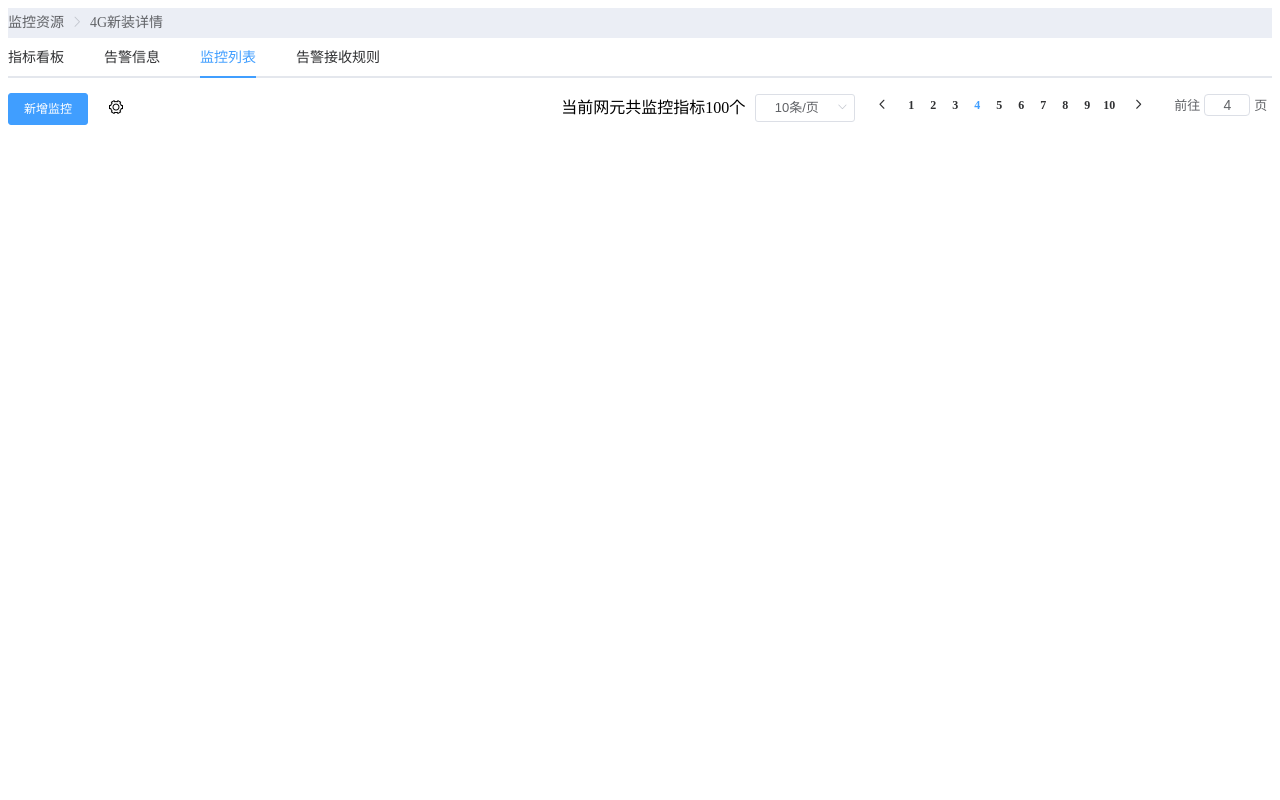
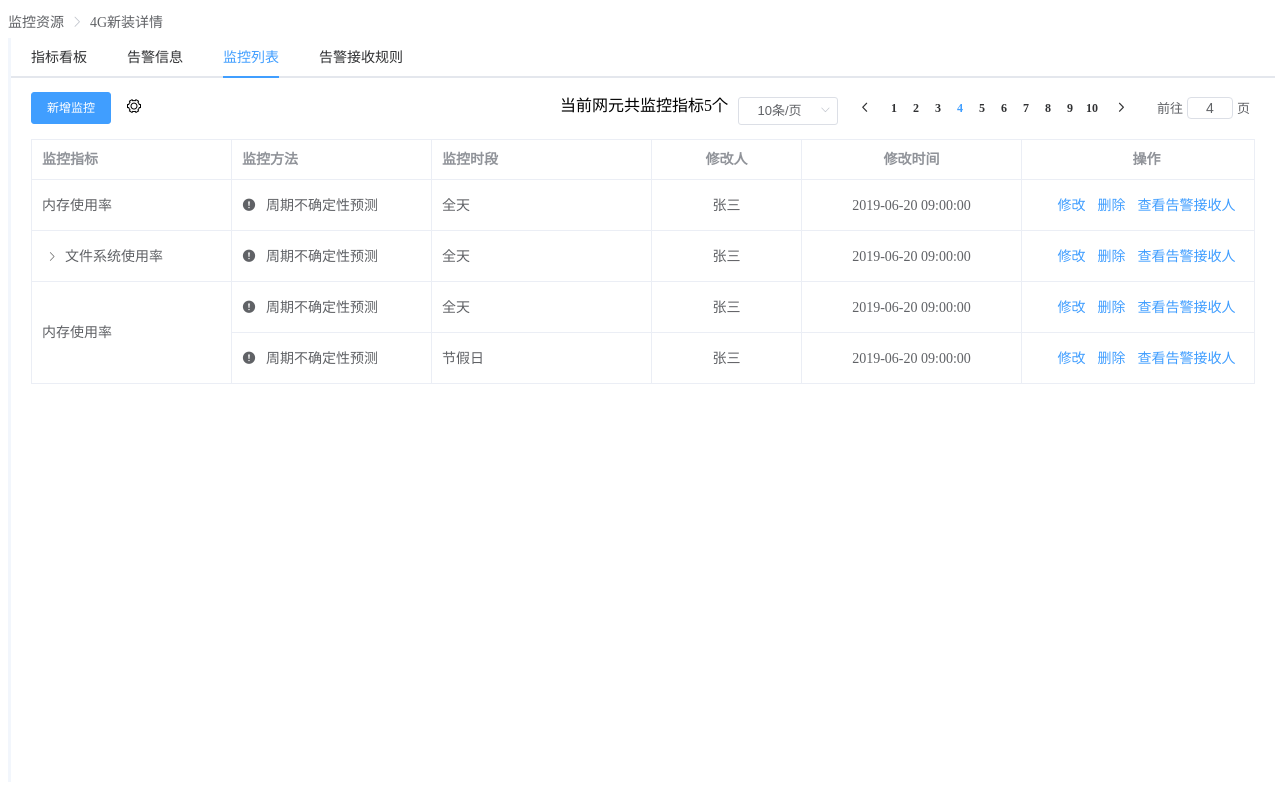
Before and after one commit to zzzzjt/myproject1, a Vue app: page /#/New_4G in a window 1280 px wide. Built offline with nearby package versions, Linux system fonts and the light colour scheme.

Commit message:
添加表格后

```diff
--- a/package.json
+++ b/package.json
@@ -10,6 +10,8 @@
   "dependencies": {
     "core-js": "^3.6.5",
     "element-ui": "^2.13.2",
+    "node-sass": "^4.14.1",
+    "sass-loader": "^10.0.0",
     "vue": "^2.6.11",
     "vue-router": "^3.4.3"
   },
--- a/src/App.vue
+++ b/src/App.vue
@@ -1,16 +1,19 @@
 <template>
   <div id="app">
-    <Home />
+    <div>
+      <el-breadcrumb separator-class="el-icon-arrow-right" style="line-height:30px">
+        <el-breadcrumb-item>监控资源</el-breadcrumb-item>
+        <el-breadcrumb-item :to="{ path: '/New_4G' }">4G新装详情</el-breadcrumb-item>
+      </el-breadcrumb>
+      <router-view />
+    </div>
   </div>
 </template>
 
 <script>
-import Home from "./components/Home.vue";
-
 export default {
-  name: "App",
-  components: {
-    Home,
+  data() {
+    return {};
   },
 };
 </script>
--- /dev/null
+++ b/src/assets/styles/base.scss
@@ -0,0 +1,22 @@
+::-webkit-scrollbar {
+  width: 10px;
+  height: 10px;
+}
+
+::-webkit-scrollbar-track {
+  background: #f6f6f6;
+  border-radius: 5px;
+}
+
+::-webkit-scrollbar-thumb {
+  background: #cdcdcd;
+  border-radius: 5px;
+}
+
+::-webkit-scrollbar-thumb:hover {
+  background: #c2c1c1;
+}
+
+::-webkit-scrollbar-corner {
+  background: #f6f6f6;
+}
--- a/src/components/Home.vue
+++ b/src/components/Home.vue
@@ -1,11 +1,5 @@
 <template>
-  <div>
-    <el-breadcrumb separator-class="el-icon-arrow-right" style="line-height:30px">
-      <el-breadcrumb-item>监控资源</el-breadcrumb-item>
-      <el-breadcrumb-item :to="{ path: '/New_4G' }">4G新装详情</el-breadcrumb-item>
-    </el-breadcrumb>
-    <router-view />
-  </div>
+  <div>监控资源</div>
 </template>
 
 <script>
@@ -17,6 +11,6 @@ export default {
 <style>
 .el-breadcrumb {
   height: 30px;
-  background-color: #ebeef5;
+  background-color: #f2f6fc;
 }
 </style>
--- a/src/components/New_4G.vue
+++ b/src/components/New_4G.vue
@@ -4,20 +4,13 @@
       <el-tab-pane label="指标看板" name="first">指标看板</el-tab-pane>
       <el-tab-pane label="告警信息" name="second">告警信息</el-tab-pane>
       <el-tab-pane label="监控列表" name="third">
-        <el-row>
-          <el-col :xs="6" :sm="6" :md="4" :lg="5" :xl="1">
+        <div class="header">
+          <div>
             <el-button type="primary" size="small">新增监控</el-button>
             <i class="el-icon-setting"></i>
-          </el-col>
-          <el-col
-            :xs="10"
-            :sm="8"
-            :md="8"
-            :lg="9"
-            :xl="11"
-            style="text-align:right"
-          >当前网元共监控指标{{msg}}个</el-col>
-          <el-col :xs="4" :sm="6" :md="8" :lg="9" :xl="11">
+          </div>
+          <div>
+            <span>当前网元共监控指标5个</span>
             <el-pagination
               small
               :pager-count="11"
@@ -27,8 +20,39 @@
               layout=" sizes, prev, pager, next, jumper"
               :total="msg"
             ></el-pagination>
-          </el-col>
-        </el-row>
+          </div>
+        </div>
+        <!-- 表格 -->
+        <div class="table">
+          <el-table
+            :data="tableData"
+            :span-method="objectSpanMethod"
+            max-height="300"
+            row-key="id"
+            border
+            lazy
+            :load="load"
+            :tree-props="{ children: 'children', hasChildren: 'hasChildren' }"
+          >
+            <el-table-column prop="target" label="监控指标" min-width="200"></el-table-column>
+            <el-table-column label="监控方法" min-width="200">
+              <template slot-scope="scope">
+                <i class="el-icon-warning"></i>
+                <span style="margin-left: 10px">{{ scope.row.method }}</span>
+              </template>
+            </el-table-column>
+            <el-table-column prop="time" label="监控时段" width="220"></el-table-column>
+            <el-table-column prop="change_person" label="修改人" width="150" align="center"></el-table-column>
+            <el-table-column prop="change_time" label="修改时间" width="220" align="center"></el-table-column>
+            <el-table-column prop="operation" label="操作" align="center" width="250">
+              <template>
+                <el-button type="text">修改</el-button>
+                <el-button type="text">删除</el-button>
+                <el-button type="text">查看告警接收人</el-button>
+              </template>
+            </el-table-column>
+          </el-table>
+        </div>
       </el-tab-pane>
       <el-tab-pane label="告警接收规则" name="fourth">告警接收规则</el-tab-pane>
     </el-tabs>
@@ -43,17 +67,101 @@ export default {
       activeName: "third",
       msg: 100,
       currentPage4: 4,
+      tableData: [
+        {
+          id: 1,
+          target: "内存使用率",
+          method: "周期不确定性预测",
+          time: "全天",
+          change_person: "张三",
+          change_time: "2019-06-20 09:00:00",
+        },
+        {
+          id: 2,
+          target: "文件系统使用率",
+          method: "周期不确定性预测",
+          time: "全天",
+          change_person: "张三",
+          change_time: "2019-06-20 09:00:00",
+          children: [
+            {
+              id: 21,
+              target: "/opt root",
+              method: "周期不确定性预测",
+              time: "全天",
+              change_person: "张三",
+              change_time: "2019-06-20 09:00:00",
+            },
+            {
+              id: 22,
+              target: "/tmp root",
+              method: "周期不确定性预测",
+              time: "全天",
+              change_person: "张三",
+              change_time: "2019-06-20 09:00:00",
+            },
+          ],
+        },
+        {
+          id: 3,
+          target: "内存使用率",
+          method: "周期不确定性预测",
+          time: "全天",
+          change_person: "张三",
+          change_time: "2019-06-20 09:00:00",
+        },
+        {
+          target: "内存使用率",
+          method: "周期不确定性预测",
+          time: "节假日",
+          change_person: "张三",
+          change_time: "2019-06-20 09:00:00",
+        },
+      ],
     };
   },
   methods: {
-    // handleClick(tab, event) {
-    //   //console.log(tab, event);
-    // },
+    objectSpanMethod({ rowIndex, columnIndex }) {
+      if (columnIndex === 0) {
+        if (rowIndex === 4) {
+          return {
+            rowspan: 2,
+            colspan: 1,
+          };
+        }
+        if (rowIndex === 5) {
+          return {
+            rowspan: 0,
+            colspan: 0,
+          };
+        }
+      }
+    },
+    load(tree, treeNode, resolve) {
+      setTimeout(() => {
+        resolve([
+          {
+            target: "/opt root",
+            method: "周期不确定性预测",
+            time: "全天",
+            change_person: "张三",
+            change_time: "2019-06-20 09:00:00",
+          },
+          {
+            target: "/tmp root",
+            method: "周期不确定性预测",
+            time: "全天",
+            change_person: "张三",
+            change_time: "2019-06-20 09:00:00",
+          },
+        ]);
+      }, 1000);
+    },
   },
 };
 </script>
 
-<style>
+<style lang="scss" scoped>
 .el-row {
   margin-bottom: 20px;
 }
@@ -61,18 +169,33 @@ export default {
   height: 32px;
   line-height: 32px;
 }
-.bg-purple {
-  background: #d3dce6;
+.el-icon-setting {
+  margin-left: 15px;
 }
-.grid-content {
-  border-radius: 4px;
-  min-height: 36px;
+.el-tabs {
+  border-left: 3px solid #f2f6fc;
+  height: 93vh;
+  width: 100%;
 }
-.row-bg {
-  padding: 10px 0;
-  background-color: #f9fafc;
+.table {
+  margin: 0 20px;
 }
-.el-icon-setting {
-  margin-left: 20px;
+::v-deep .el-table th {
+  padding: 8px 0;
+}
+::v-deep .el-table td {
+  padding: 5px 0;
+}
+::v-deep .el-tabs--top .el-tabs__item.is-top:nth-child(2) {
+  padding-left: 20px;
+}
+.el-pagination {
+  display: inline-block;
+}
+.header {
+  display: flex;
+  justify-content: space-between;
+  padding: 0 20px 15px 20px;
+  min-width: 850px;
 }
 </style>
--- a/src/element/index.js
+++ b/src/element/index.js
@@ -8,6 +8,8 @@ import {
   Button,
   Pagination,
   Option,
+  Table,
+  TableColumn,
 } from "element-ui";
 const element = {
   install: function(Vue) {
@@ -20,6 +22,8 @@ const element = {
     Vue.use(Button);
     Vue.use(Pagination);
     Vue.use(Option);
+    Vue.use(Table);
+    Vue.use(TableColumn);
   },
 };
 export default element;
--- a/src/main.js
+++ b/src/main.js
@@ -4,10 +4,12 @@ import "element-ui/lib/theme-chalk/index.css";
 import element from "./element";
 import Router from "vue-router";
 import routes from "./router";
+import base from "@/assets/styles/base.scss";
 
 Vue.config.productionTip = false;
 Vue.use(element);
 Vue.use(Router);
+Vue.use(base);
 
 const originalPush = Router.prototype.push;
 Router.prototype.push = function push(location) {
```
Also changed, not shown: 1 other file (tests, documents, lock files or other folders).
